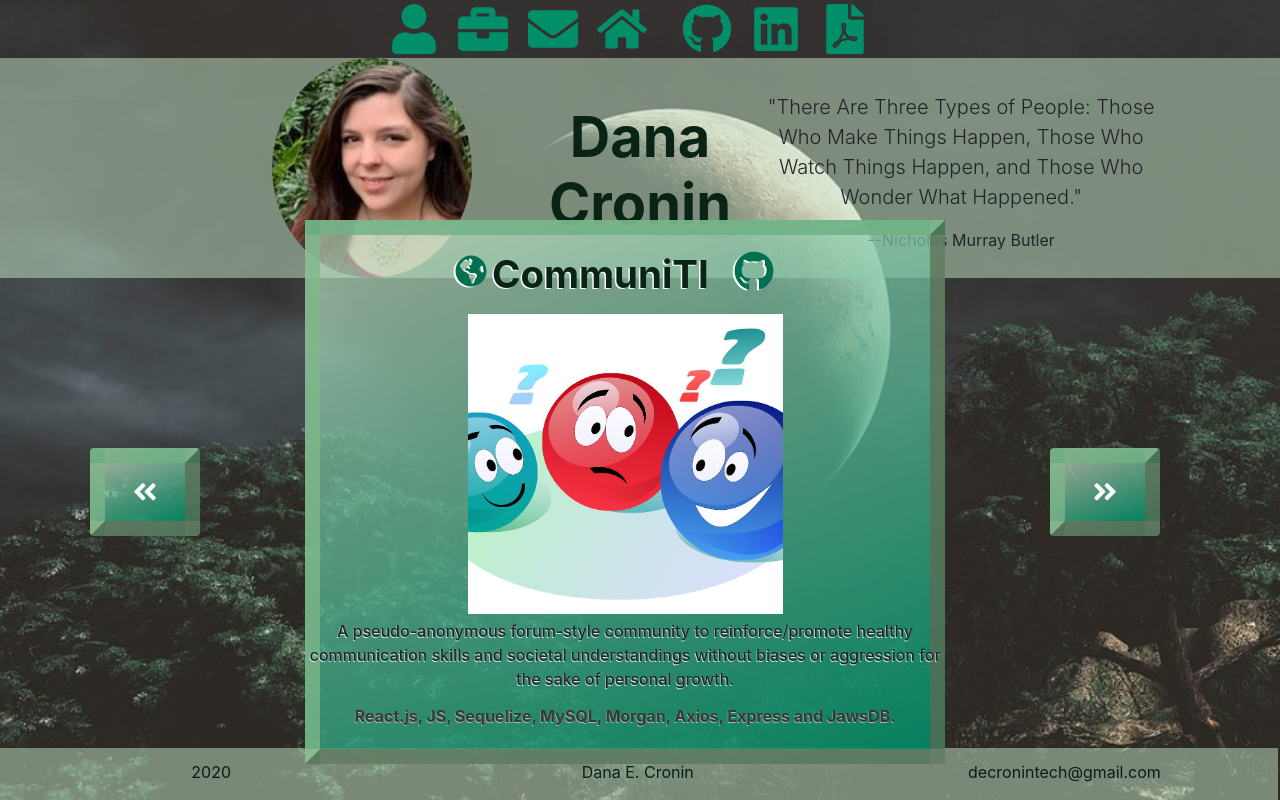
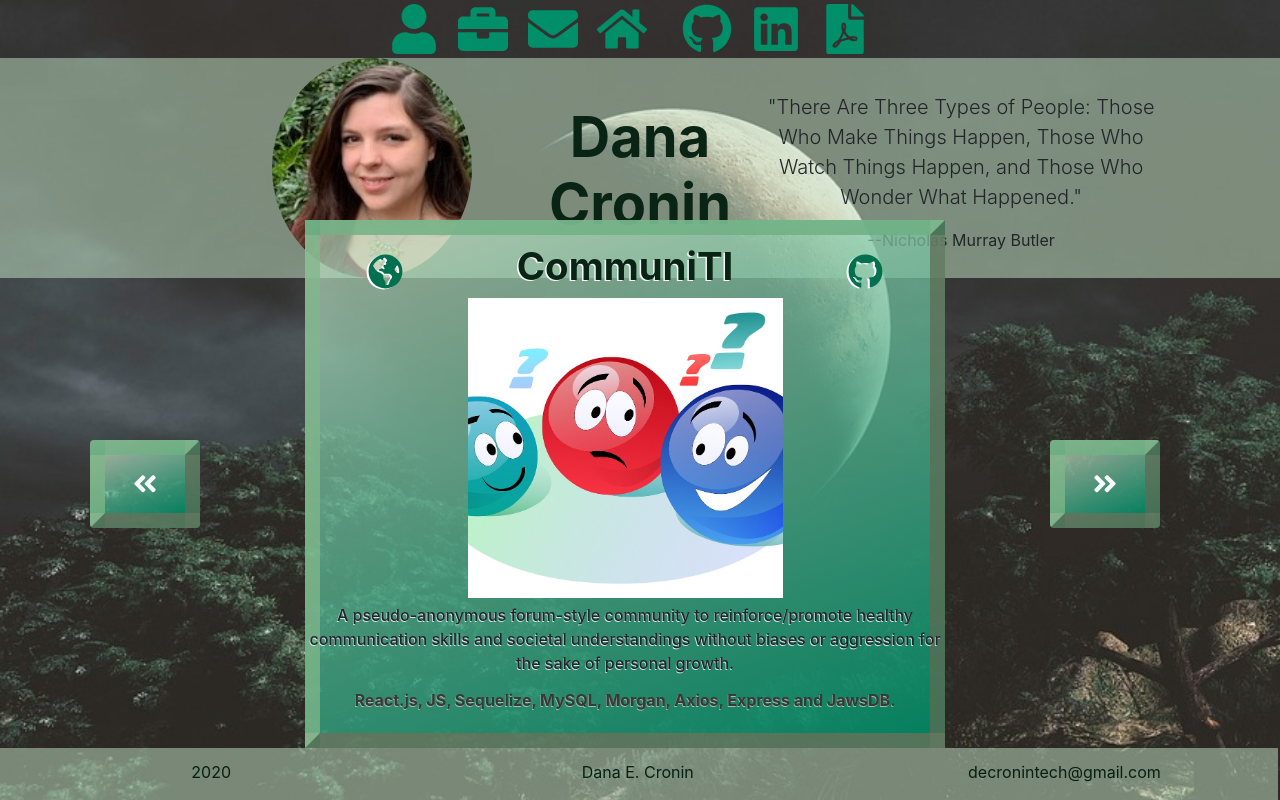
Before and after one commit to DECronin/decronin-reacttech, a React (Create React App) app: page /portfolio in a window 1280 px wide. Built offline with nearby package versions, Linux system fonts and the light colour scheme.

Commit message:
condensing

```diff
--- a/src/comonents/Bio/index.css
+++ b/src/comonents/Bio/index.css
@@ -7,7 +7,7 @@
 h1{
     font-weight: 650 !important;
     color: rgb(9, 36, 21);
-    line-height: 3rem;
+    line-height: 2rem;
     font-size: larger;
 }
 div{
--- a/src/comonents/Projects/index.js
+++ b/src/comonents/Projects/index.js
@@ -104,7 +104,6 @@ function Projects() {
   }
 
   function buildDisplayFocus(){
-    console.log(`line 84?`)
     setThisState({
       ...state, currentCard:
         <>
@@ -117,23 +116,23 @@ function Projects() {
             </button>
             <div className="col-6 current-card">
                 <h2 className="row justify-content-center project-title">
-                  <a href={portfolio[state.displayingIndex].urlDep} title="Live Site">
+                  <a href={portfolio[state.displayingIndex].urlDep} title="Live Site" className="project-links col-3">
                     <FaGlobeAmericas
                       color="#00704e"
                       rel="noopener noreferrer"
                       target="_blank"
-                      size=""
-                      style={{ margin: '0 5px' }}
+                      size="35px"
+                      style={{ margin: '0 2px' }}
                       filter='drop-shadow(-2px 1.65px 0 white)'
                      /></a>
-                  <h1>{portfolio[state.displayingIndex].title}</h1>
-                  <a href={portfolio[state.displayingIndex].urlGH} title="GitHub Source Code">
+                  <h1 className="project-title col-6">{portfolio[state.displayingIndex].title}</h1>
+                  <a href={portfolio[state.displayingIndex].urlGH} title="GitHub Source Code" className="project-links col-3">
                     <FaGithub
                       color="#00704e"
-                      size="5vh"
+                      size="35px"
                       rel="noopener noreferrer"
                       target="_blank"
-                      style={{ margin: '0 2vw' }}
+                      style={{ margin: '0 2px' }}
                       filter='drop-shadow(-2px 1.65px 0 white)'
                     /></a>
                 </h2>
```
